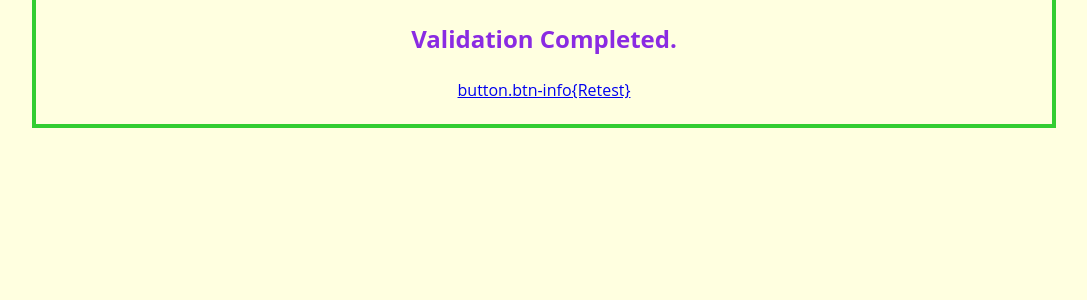
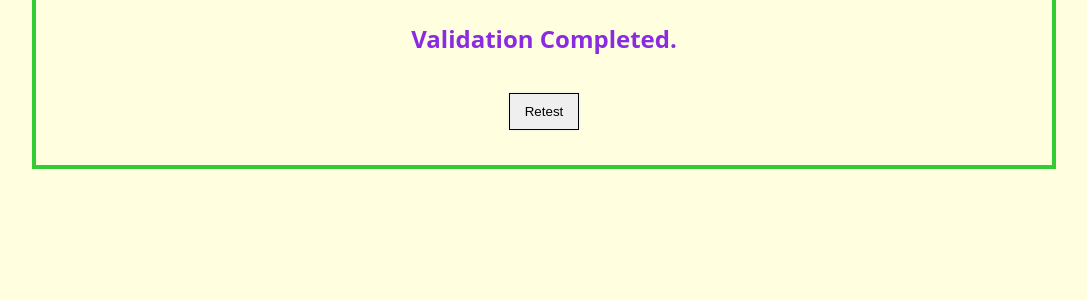
Before and after one commit to saarques/credit-card-fraud-detection, a Flask app: template templates/result.html in a window 1280 px wide. Shown: the part 185-485 px from the top of the page, without its empty margins (96-1183 px from the left). Run offline with Flask 2, Linux system fonts and the light colour scheme; the template is opened without the code that fills it, so the values that code supplies are empty; parts of the project's set-up code (start-up, migrations or seed data) failed here and were passed over.

Commit message:
Button updated

```diff
--- a/templates/result.html
+++ b/templates/result.html
@@ -38,9 +38,7 @@
       {% endif %}
     </div>
     <a href="/">
-      button.btn-info{Retest}
-
-
+      <button class="btn-info">Retest</button>
 
     </a>
   </body>
```
